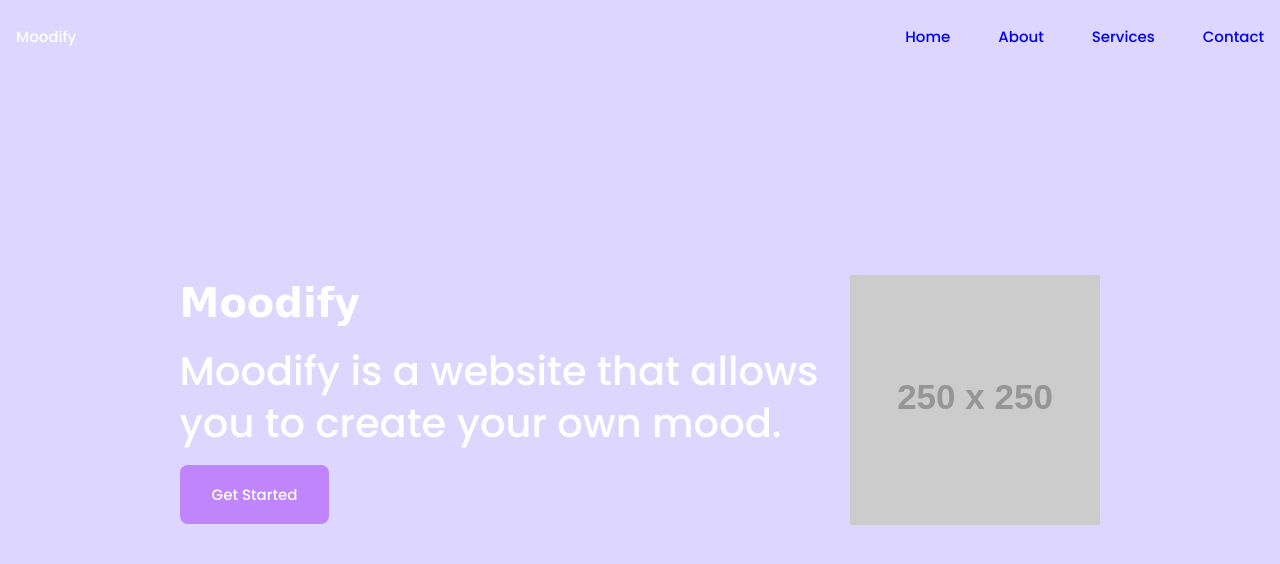
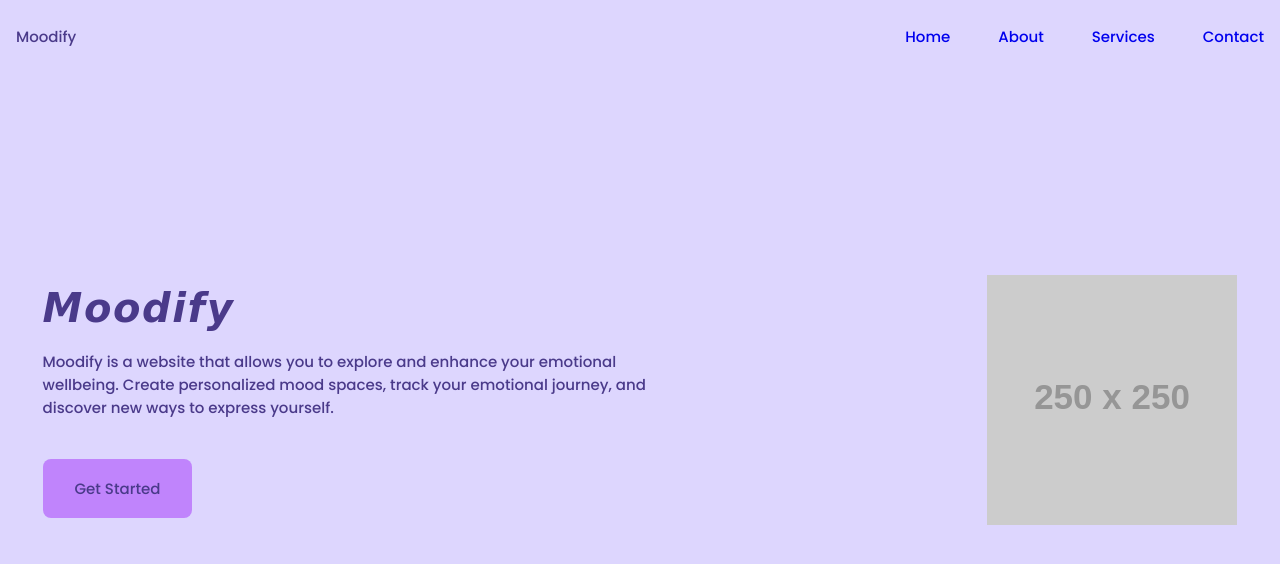
Before and after one commit to mal49/moodify-, a plain HTML site: page index.html in a window 1280 px wide. Drawn offline with Linux system fonts and the light colour scheme; placeholder pictures from the web are drawn by us; some icons are missing; a web font is replaced by a local one.

Commit message:
landing page updated

```diff
--- a/assets/style.css
+++ b/assets/style.css
@@ -27,13 +27,11 @@
     --accent-2: #e879f9;     /* Pinkish-Purple */
     --accent-3: #a855f7;     /* Electric Purple */
 
-    /* Neutrals (for text & backgrounds) */
-    --gray-50: #f9fafb;
-    --gray-100: #f3f4f6;
-    --gray-200: #e5e7eb;
-    --gray-300: #d1d5db;
-    --gray-700: #374151;
-    --gray-900: #111827;
+    /* mostly for text */
+    --text-1: #4a3a8a;
+    --text-2: #333333;
+    --text-3: #1a237e;
+    --text-4: #2d3748;
 
     /* Utility Colors */
     --white: #ffffff;
@@ -78,7 +76,6 @@ img {
     max-width: auto;
     display: grid;
     grid-template-columns: 100%;
-    column-gap: 2rem;
     width: calc(100% - 2rem);
     margin-left: 1rem;
     margin-right: 1rem;
@@ -113,7 +110,7 @@ img {
 }
 
 .nav__close, .nav_link, .nav__logo, .nav__toggle {
-    color: var(--white);
+    color: var(--text-1);
 }
 
 .nav__link:hover {
@@ -138,6 +135,7 @@ img {
     height: calc(100vh - var(--header-height));
     grid-template-rows: repeat(2, max-content);
     row-gap: 1.5rem;
+    column-gap: 20rem;
 }
 
 .home__img {
@@ -155,11 +153,13 @@ img {
 }
 
 .home__data {
-    color: var(--white);
+    color: var(--text-1);
 }
 
 .home__data h1 {
     font-family: 'Ribeye', cursive;
+    font-style: italic;
+    letter-spacing: 0.1rem;
 }
 
 .home__title {
@@ -170,12 +170,15 @@ img {
 
 .home__description {
     margin-bottom: 2.5rem;
+    max-width: 65ch;
+    word-wrap: break-word;
+    white-space: normal;
 }
 
 .home__button {
     display: inline-block;
     background-color: var(--accent-1);
-    color: var(--white);
+    color: var(--text-1);
     padding: 1.125rem 2rem;
     border-radius: .5rem;
 }
--- a/index.html
+++ b/index.html
@@ -45,7 +45,9 @@
 
                 <div class="home__data">
                     <h1 class="home__title">Moodify</h1>
-                    <p class="home__title">Moodify is a website that allows <br> you to create your own mood.</p>
+                    <p class="home__description">Moodify is a website that allows you to explore and enhance your
+                        emotional wellbeing. Create personalized mood spaces, track your emotional journey, and discover
+                        new ways to express yourself.</p>
                     <a href="#" class="home__button">Get Started</a>
                 </div>
             </div>
```
